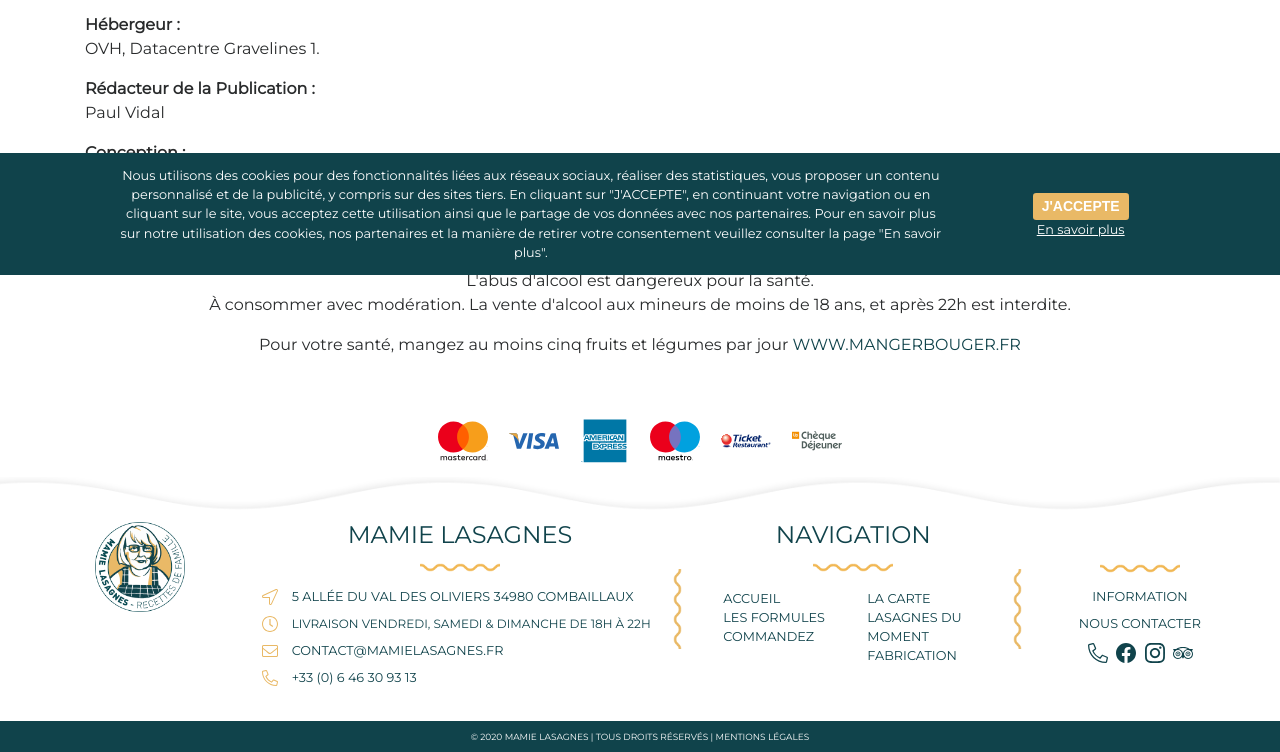
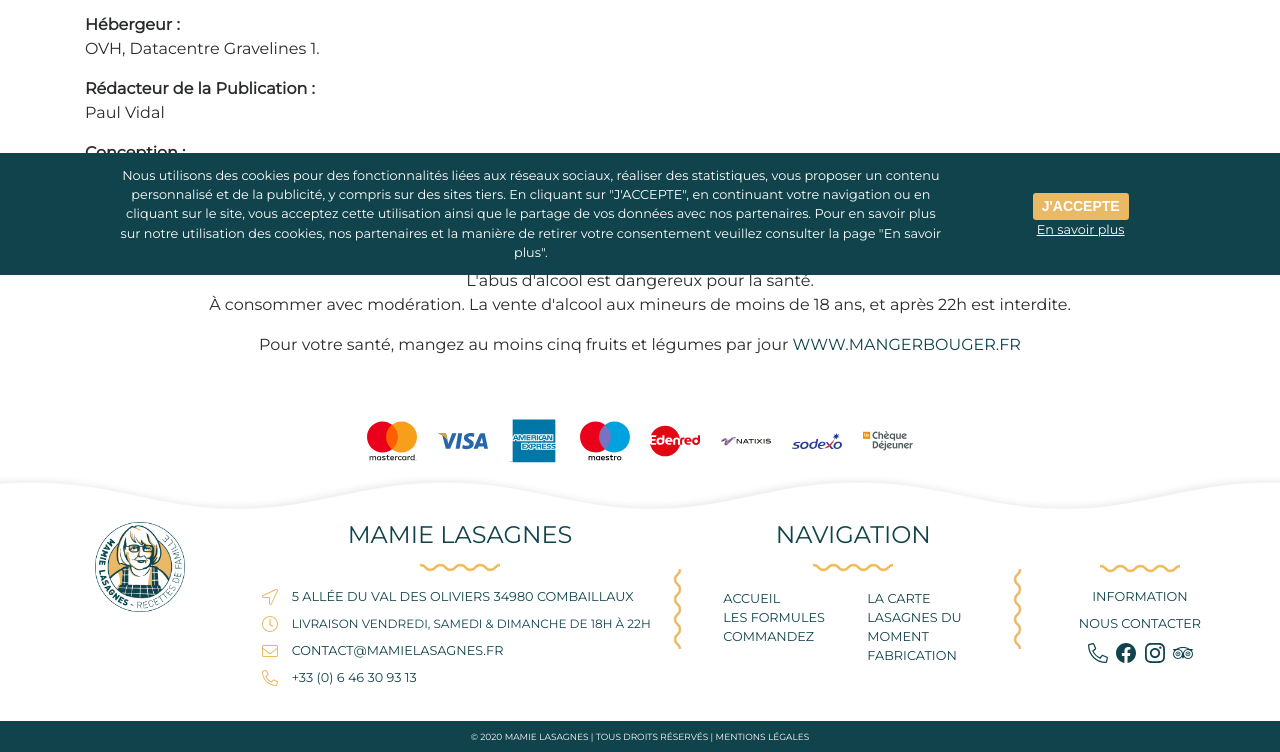
Before and after one commit to sseBmoT/mamie-lasagnes, a plain HTML site: page legals.html in a window 1280 px wide. Shown: the part 525-1277 px from the top of the page. Drawn offline with nearby package versions, Linux system fonts and the light colour scheme.

Commit message:
commit final version

```diff
--- a/legals.html
+++ b/legals.html
@@ -154,7 +154,9 @@
                 <img style="margin-left: 1.5%;margin-right: 1.5%;" src="assets/img/visa.svg" width="50px" height="auto" alt="Visa">
                 <img src="assets/img/american.svg" width="50px" height="auto" alt="American Express">
                 <img style="margin-left: 1.5%;margin-right: 1.5%;" src="assets/img/maestro.svg" width="50px" height="auto" alt="Maestro">
-        <img src="assets/img/ticketrestaurant.svg" width="50px" height="auto" alt="Ticket Restaurant">
+                <img src="assets/img/edenred.svg" width="50px" height="auto" alt="Edenred">
+                <img style="margin-left: 1.5%;margin-right: 1.5%;" src="assets/img/natixis.svg" width="50px" height="auto" alt="Natixis">
+                <img src="assets/img/sodexo.svg" width="50px" height="auto" alt="Sodexo">
                 <img style="margin-left: 1.5%;" src="assets/img/cheque.png" width="50px" height="auto" alt="Chèque Déjeuner">
             </div>
         </div>
```
Also changed, not shown: index.html (+4 -1 lines), assets/img/edenred.svg (added), assets/img/natixis.svg (added), assets/img/sodexo.svg (added), robots.txt (added). Lines whose indentation alone changed are shown as unchanged.
